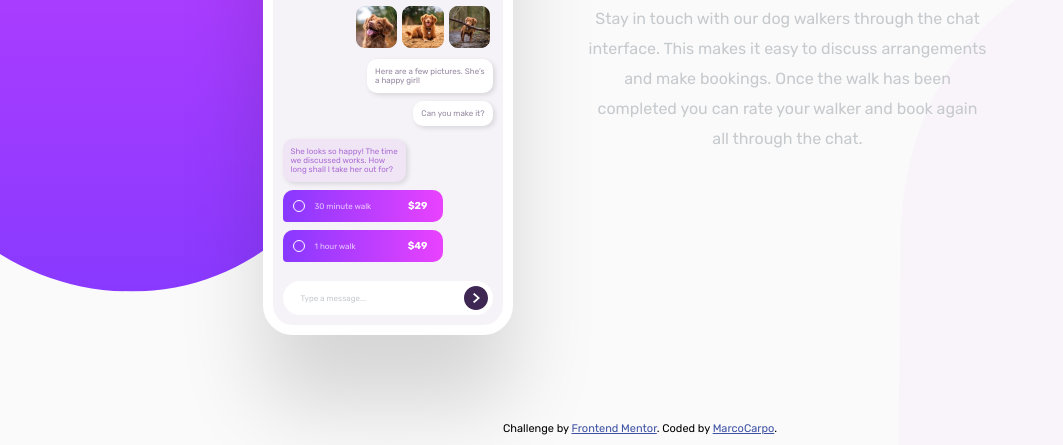
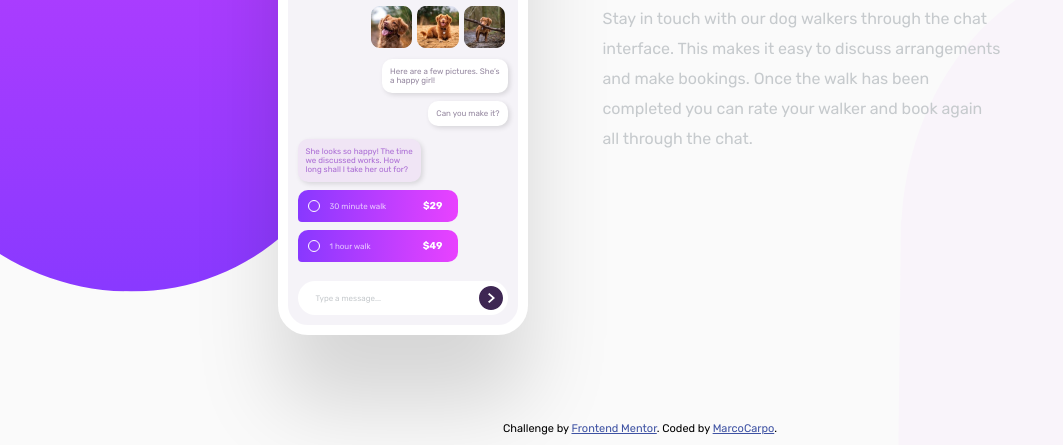
Before and after one commit to MarcoCarpo/chat-app-css-illustration-master, a plain HTML site: page index.html in a window 1280 px wide. Shown: the part 355-800 px from the top of the page, without its empty margins (0-1063 px from the left). Drawn offline with Linux system fonts and the light colour scheme.

```diff
--- a/assets/styles/_query.scss
+++ b/assets/styles/_query.scss
@@ -16,10 +16,10 @@
       margin: 0 auto;
       flex-direction: row;
       justify-content: space-around;
+    }
 
-      #booking {
+    .booking {
       margin: 0rem;
-        justify-content: center;
       align-items: flex-start;
 
       .booking-description {
@@ -34,4 +34,3 @@
     }
   }
 }
-}
```
Also changed, not shown: assets/styles/style.css, 1 other file. Lines whose indentation alone changed are shown as unchanged.
